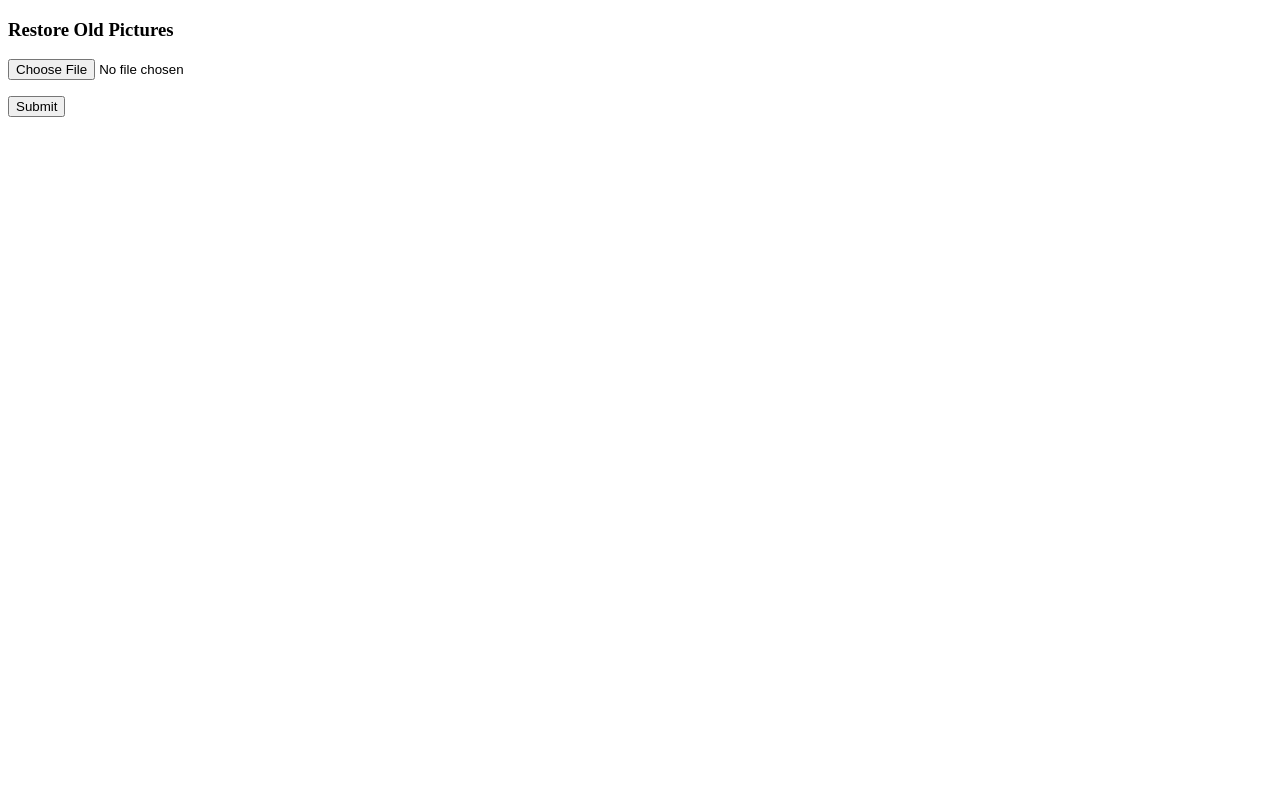
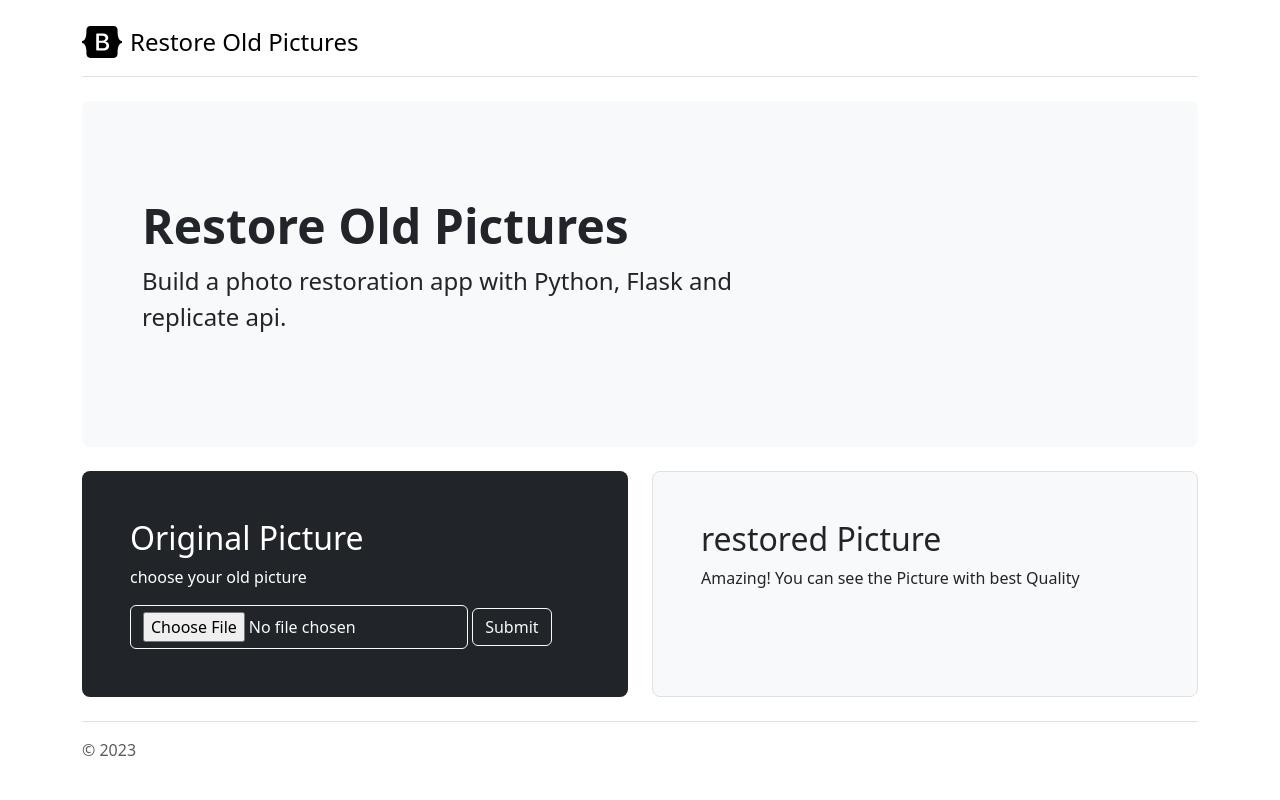
Before and after one commit to fabiMofar/restore_pictures, a Flask app: page / in a window 1280 px wide. Run offline with Flask 3, Linux system fonts and the light colour scheme.

Commit message:
add Bootstrap to project

```diff
--- a/templates/index.html
+++ b/templates/index.html
@@ -3,32 +3,64 @@
   <head>
     <meta http-equiv="X-UA-Compatible" content="IE=edge">
     <meta name="viewport" content="width=device-width, initial-scale=1.0">
+    <link href="https://cdn.jsdelivr.net/npm/bootstrap@5.3.1/dist/css/bootstrap.min.css" rel="stylesheet" integrity="sha384-4bw+/aepP/YC94hEpVNVgiZdgIC5+VKNBQNGCHeKRQN+PtmoHDEXuppvnDJzQIu9" crossorigin="anonymous">
     <title>This is a restore Picture Project!</title>
   </head>
   <body>
-  <h3>Restore Old Pictures</h3>
+  <main>
+  <div class="container py-4">
+    <header class="pb-3 mb-4 border-bottom">
+      <a href="/" class="d-flex align-items-center text-body-emphasis text-decoration-none">
+        <svg xmlns="http://www.w3.org/2000/svg" width="40" height="32" class="me-2" viewBox="0 0 118 94" role="img"><title>Bootstrap</title><path fill-rule="evenodd" clip-rule="evenodd" d="M24.509 0c-6.733 0-11.715 5.893-11.492 12.284.214 6.14-.064 14.092-2.066 20.577C8.943 39.365 5.547 43.485 0 44.014v5.972c5.547.529 8.943 4.649 10.951 11.153 2.002 6.485 2.28 14.437 2.066 20.577C12.794 88.106 17.776 94 24.51 94H93.5c6.733 0 11.714-5.893 11.491-12.284-.214-6.14.064-14.092 2.066-20.577 2.009-6.504 5.396-10.624 10.943-11.153v-5.972c-5.547-.529-8.934-4.649-10.943-11.153-2.002-6.484-2.28-14.437-2.066-20.577C105.214 5.894 100.233 0 93.5 0H24.508zM80 57.863C80 66.663 73.436 72 62.543 72H44a2 2 0 01-2-2V24a2 2 0 012-2h18.437c9.083 0 15.044 4.92 15.044 12.474 0 5.302-4.01 10.049-9.119 10.88v.277C75.317 46.394 80 51.21 80 57.863zM60.521 28.34H49.948v14.934h8.905c6.884 0 10.68-2.772 10.68-7.727 0-4.643-3.264-7.207-9.012-7.207zM49.948 49.2v16.458H60.91c7.167 0 10.964-2.876 10.964-8.281 0-5.406-3.903-8.178-11.425-8.178H49.948z" fill="currentColor"></path></svg>
+        <span class="fs-4">Restore Old Pictures</span>
+      </a>
+    </header>
+
+    <div class="p-5 mb-4 bg-body-tertiary rounded-3">
+      <div class="container-fluid py-5">
+        <h1 class="display-5 fw-bold">Restore Old Pictures</h1>
+        <p class="col-md-8 fs-4">Build a photo restoration app with Python, Flask and replicate api.</p>
+      </div>
+    </div>
+
+    <div class="row align-items-md-stretch">
+      <div class="col-md-6">
+        <div class="h-100 p-5 text-bg-dark rounded-3">
+          <h2>Original Picture</h2>
+          <p>choose your old picture</p>
           {% if filename %}
             <div style="display: inline-block">
-        <p>Original Image:</p>
                 <img src="{{ url_for('static', filename='images/' + filename)}}" style="width: 400px" />
             </div>
           {% endif %}
+          <form method="post" action="/" enctype="multipart/form-data">
+            <input class="btn btn-outline-light" type="file" name="file" autocomplete="off" required />
+            <input class="btn btn-outline-light" type="submit" value="Submit">
+          </form>
+        </div>
+      </div>
+      <div class="col-md-6">
+        <div class="h-100 p-5 bg-body-tertiary border rounded-3">
+          <h2>restored Picture</h2>
+          <p>Amazing! You can see the Picture with best Quality</p>
           {% if restored_img_url %}
             <div style="display: inline-block">
-        <p>Restored Image:</p>
                 <a href="{{ restored_img_url }}" target="_blank">
                   <img src="{{ restored_img_url}}" style="width: 400px">
                 </a>
             </div>
           {% endif %}
+        </div>
+      </div>
+    </div>
+    <footer class="pt-3 mt-4 text-body-secondary border-top">
+      © 2023
+    </footer>
+  </div>
+</main>
 
-  <form method="post" action="/" enctype="multipart/form-data">
-    <p>
-      <input type="file" name="file" autocomplete="off" required>
-    </p>
-    <p>
-      <input type="submit" value="Submit">
-    </p>
-  </form>
+
+
+  <script src="https://cdn.jsdelivr.net/npm/bootstrap@5.3.1/dist/js/bootstrap.bundle.min.js" integrity="sha384-HwwvtgBNo3bZJJLYd8oVXjrBZt8cqVSpeBNS5n7C8IVInixGAoxmnlMuBnhbgrkm" crossorigin="anonymous"></script>
   </body>
 </html>
```
Lines whose indentation alone changed are shown as unchanged.
